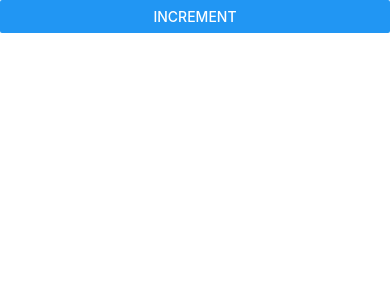
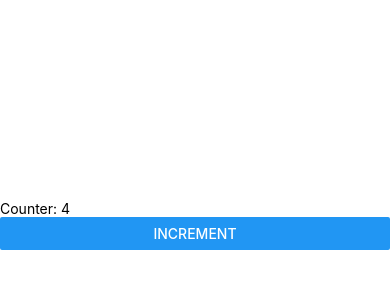
Before and after one commit to hammadtariq321/react-native-saga-example, a React Native app: screen / in a window 390 px wide. Shown: the top 300 px of the page. Built offline with nearby package versions, Linux system fonts and the light colour scheme.

Commit message:
Store configured

```diff
--- a/components/Counter.js
+++ b/components/Counter.js
@@ -9,9 +9,9 @@ export default function Counter() {
   console.log("counterValue",counterValue)
 
   return (
-    <View>
-        {/* <Text>Counter: {counterValue}</Text> */}
-        <Button title='Increment' onPress={() => dispatch(increment({value: 2}))} />
+    <View style={{marginTop: 200}}>
+        <Text>Counter: {counterValue.value}</Text>
+        <Button title='Increment' onPress={() => dispatch(increment())} />
     </View>
   );
 }
--- a/redux/slices/counterSlice.js
+++ b/redux/slices/counterSlice.js
@@ -3,11 +3,11 @@ import { createSlice } from '@reduxjs/toolkit';
 export const counterSlice = createSlice({
   name: 'counter',
   initialState: {
-    data: 0,
+    value: 4,
   },
   reducers: {
     increment: (state) => {
-      state.data += 1
+      state.value += 1
     },
   },
 });
--- a/redux/store.js
+++ b/redux/store.js
@@ -1,8 +1,8 @@
 import { configureStore } from '@reduxjs/toolkit';
-import { counterSlice } from './slices/counterSlice';
+import counterReducer  from './slices/counterSlice';
 
 export const store = configureStore({
   reducer: {
-    counter: counterSlice,
+    counter: counterReducer,
   },
 });
```
